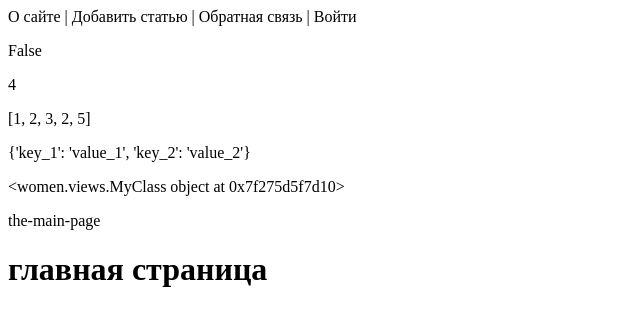
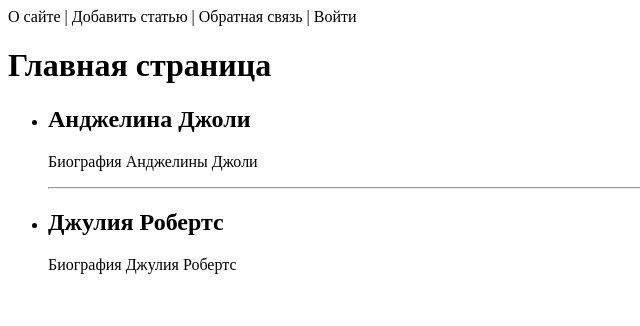
Before and after one commit to Beloded1/test_django_project, a Django app: page / in a window 1280 px wide. Shown: the top 326 px of the page, without its empty margins (0-640 px from the left). Run offline with Django 5.2, Linux system fonts and the light colour scheme.

Commit message:
Finished 13 lesson

```diff
--- a/sitewomen/women/templates/women/index.html
+++ b/sitewomen/women/templates/women/index.html
@@ -5,11 +5,20 @@
 </head>
 <body>
 <p>{{ menu|join:" | " }}</p>
-<p>{{ float|divisibleby:'3' }}</p>
-<p>{{ lst|length }}</p>
-<p>{{ set }}</p>
-<p>{{ dict }}</p>
-<p>{{ obj }}</p>
-<p>{{ url }}</p>
 <h1>{{ title }}</h1>
+
+<ul>
+    {% for p in posts %}
+    {% if p.is_published %}
+    <li>
+        <h2>{{ p.title }}</h2>
+        <p>{{ p.content }}</p>
+        {% if not forloop.last %}
+        <hr>
+        {% endif %}
+    </li>
+    {% endif %}
+    {% endfor %}
+</ul>
+</body>
 </html>
--- a/sitewomen/women/views.py
+++ b/sitewomen/women/views.py
@@ -8,23 +8,18 @@
 menu = ['О сайте', 'Добавить статью', 'Обратная связь', 'Войти']
 
 
-class MyClass:
-    def __init__(self, a, b) -> None:
-        self.a = a
-        self.b = b
+data_db = [
+    {'id': 1, 'title': 'Анджелина Джоли', 'content': 'Биография Анджелины Джоли', 'is_published': True},
+    {'id': 2, 'title': 'Марго Робби', 'content': 'Биография Марго Робби', 'is_published': False},
+    {'id': 3, 'title': 'Джулия Робертс', 'content': 'Биография Джулия Робертс', 'is_published': True},
+]
 
 
 def index(request):
-    # t = render_to_string('women/index.html')
-    # return HttpResponse(t)
-    data = {'title': 'главная страница',
+
+    data = {'title': 'Главная страница',
             'menu': menu,
-            'float': 28.56,
-            'lst': [1, 2, 'abc', True],
-            'set': [1, 2, 3, 2, 5],
-            'dict': {'key_1': 'value_1', 'key_2': 'value_2'},
-            'obj': MyClass(10, 20),
-            'url': slugify('The main page')
+            'posts': data_db
             }
     return render(request, 'women/index.html', context=data)
 
```
